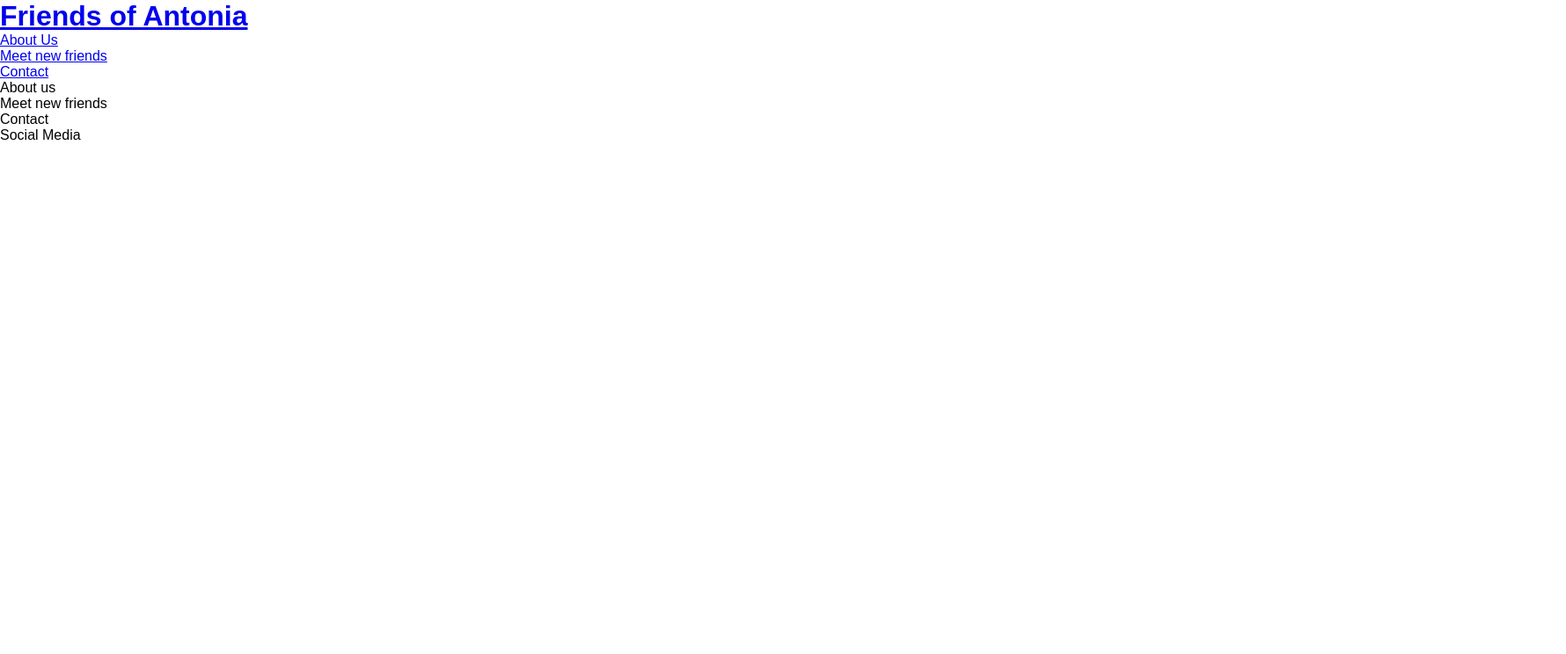
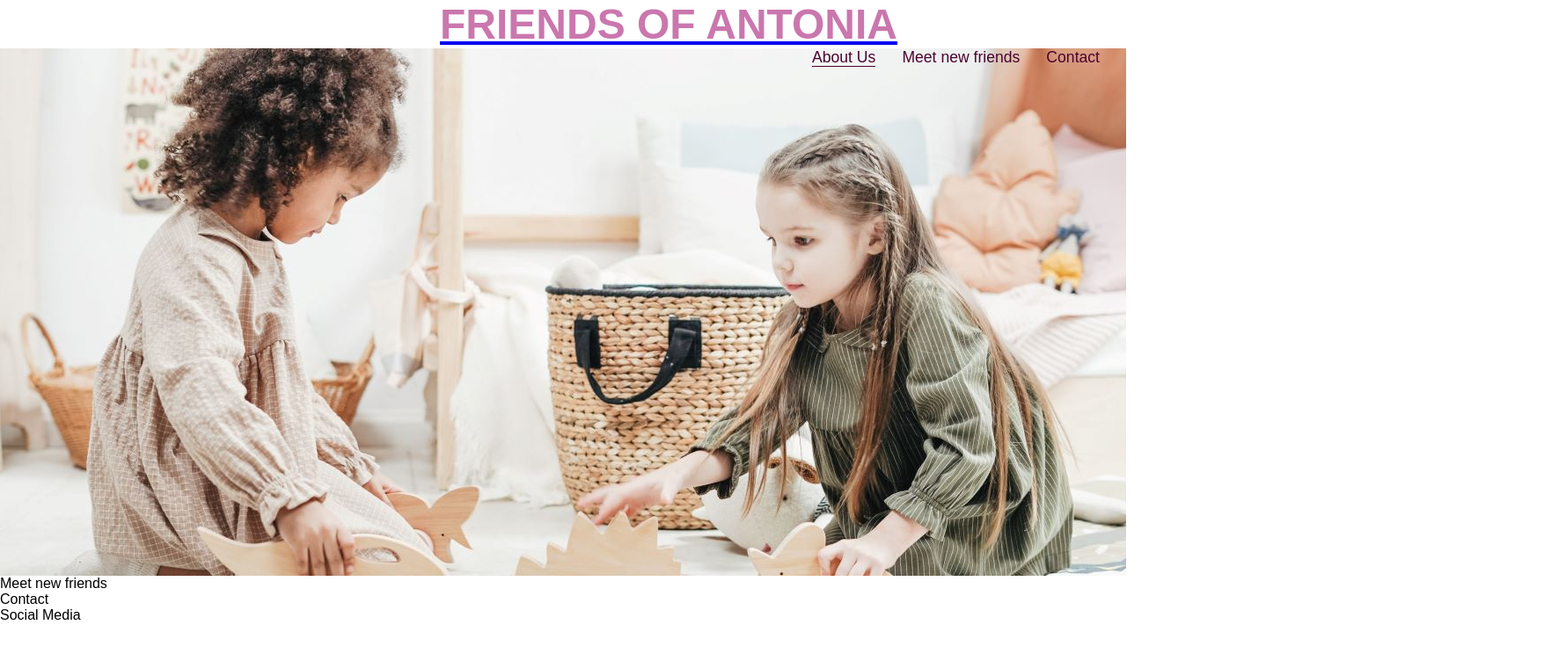
Before and after one commit to SofieSommer/Antonias-Friends, a plain HTML site: page index.html in a window 1280 px wide. Shown: the whole page at 88% size, 1780 px wide, since content can reach past the window. Drawn offline with Linux system fonts and the light colour scheme; a web font is replaced by a local one.

Commit message:
Add an image to header

```diff
--- a/assets/css/style.css
+++ b/assets/css/style.css
@@ -7,4 +7,42 @@
 body{
     font-family: Solitreo, sans-serif;
     font-weight: 300;
+    color:black;
 }
+h1, h2 {
+    font-family: Solitreo, sans-serif;
+    text-transform: uppercase;
+    color:rgb(202, 119, 174);
+}
+#logo {
+    position: relative;
+    left: 500px;
+    right: 500px;
+    font-size: 300%;
+
+}
+#menu {
+    font-size: 110%;
+
+}
+#menu li {
+    float: right;
+    list-style-type: none;
+    margin-right: 30px;
+}
+#menu a {
+    text-decoration: none;
+    color: rgb(72, 4, 49);
+
+}
+#menu a:hover {
+    border-bottom: 1px solid rgb(72, 4, 49);
+}
+.active {
+    border-bottom: 1px solid rgb(72, 4, 49);
+}
+#kids-image{
+    height: 600px;
+    width: 100%;
+    background: url('../images/ändrad\ kids-playing.jpg') no-repeat center center;
+}
--- a/index.html
+++ b/index.html
@@ -13,22 +13,24 @@
 <body>
     <header>
         <a href="index.html">
-            <h1>Friends of Antonia</h1>
+            <h1 id="logo">Friends of Antonia</h1>
         </a>
         <nav>
-            <ul>
+            <ul id="menu">
                 <li>
-                    <a href="index.html">About Us</a>
+                    <a href="index.html">Contact</a>
                 </li>
                 <li><a href="#">Meet new friends</a>
                 </li>
                 <li>
-                    <a href="#">Contact</a>
+                    <a href="#" class="active">About Us</a>
                 </li>
             </ul>
         </nav>
     </header>
-    <section>About us</section>
+    <section>
+        <div id="kids-image"></div>
+    </section>
     <section>Meet new friends</section>
     <section>Contact</section>
     <footer>Social Media</footer>
```
Also changed, not shown: assets/images/pexels-cottonbro-studio-3662822.jpg (added), assets/images/ändrad kids-playing.jpg (added), 1 other file.
